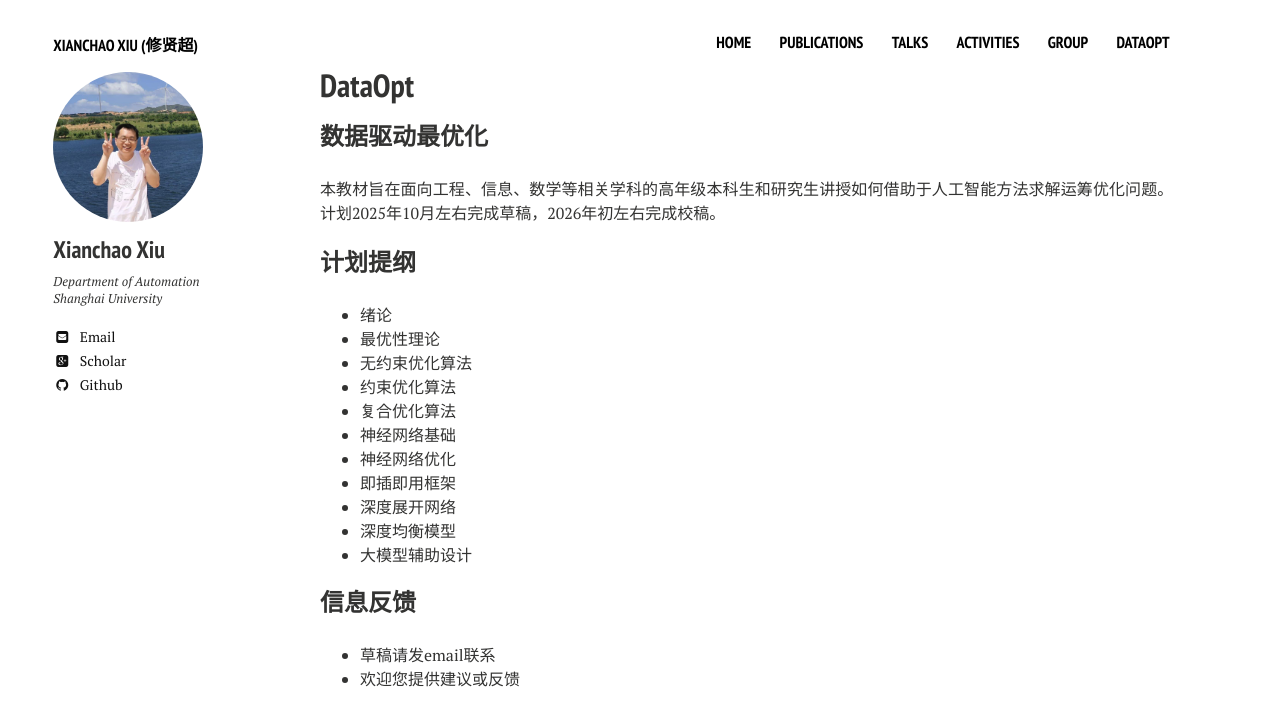
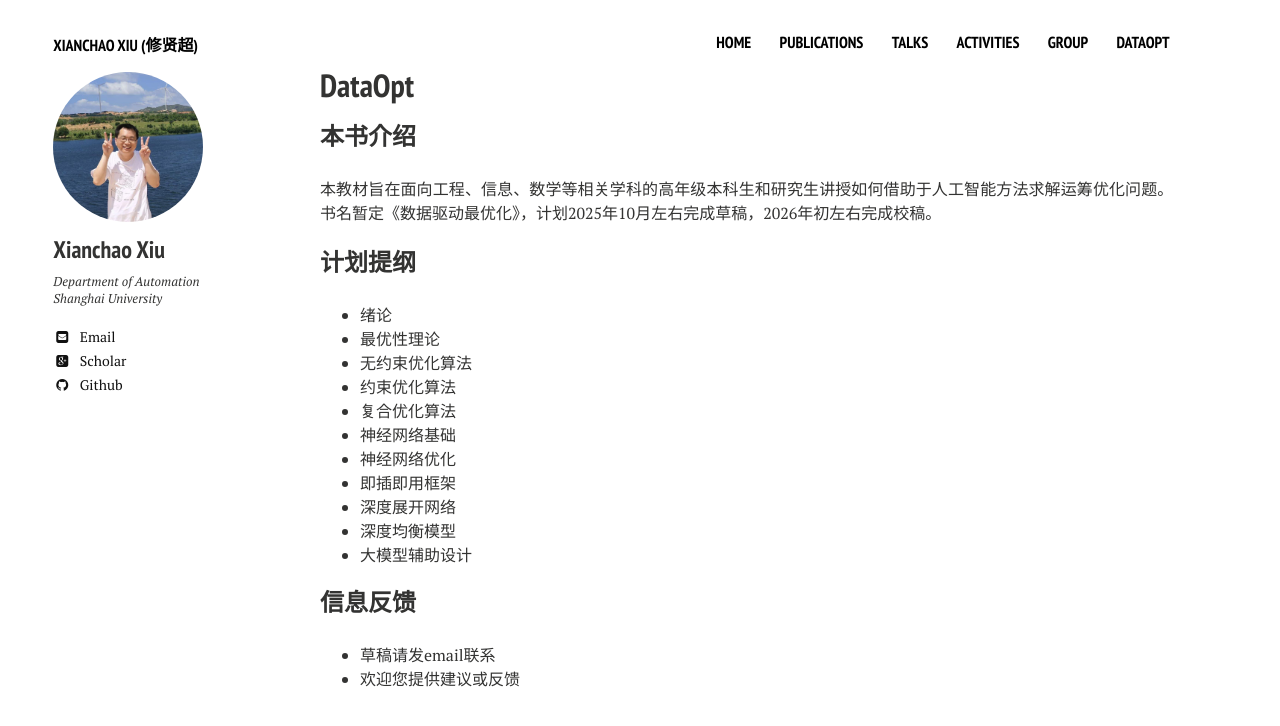
Before and after one commit to xianchaoxiu/xianchaoxiu.github.io, a Jekyll site: the page built from dataopt/index.md, in a window 1280 px wide. Shown: the top 726 px of the page. Built offline with Jekyll 4.4.1, drawn with Linux system fonts in a browser that asks for light colours; nearby versions of some CDN libraries.

Commit message:
Update index.md

```diff
--- a/dataopt/index.md
+++ b/dataopt/index.md
@@ -8,8 +8,8 @@ share: false
 ---
 
 
-### 数据驱动最优化
-本教材旨在面向工程、信息、数学等相关学科的高年级本科生和研究生讲授如何借助于人工智能方法求解运筹优化问题。计划2025年10月左右完成草稿，2026年初左右完成校稿。
+### 本书介绍
+本教材旨在面向工程、信息、数学等相关学科的高年级本科生和研究生讲授如何借助于人工智能方法求解运筹优化问题。书名暂定《数据驱动最优化》，计划2025年10月左右完成草稿，2026年初左右完成校稿。
 
 
 ### 计划提纲
```
